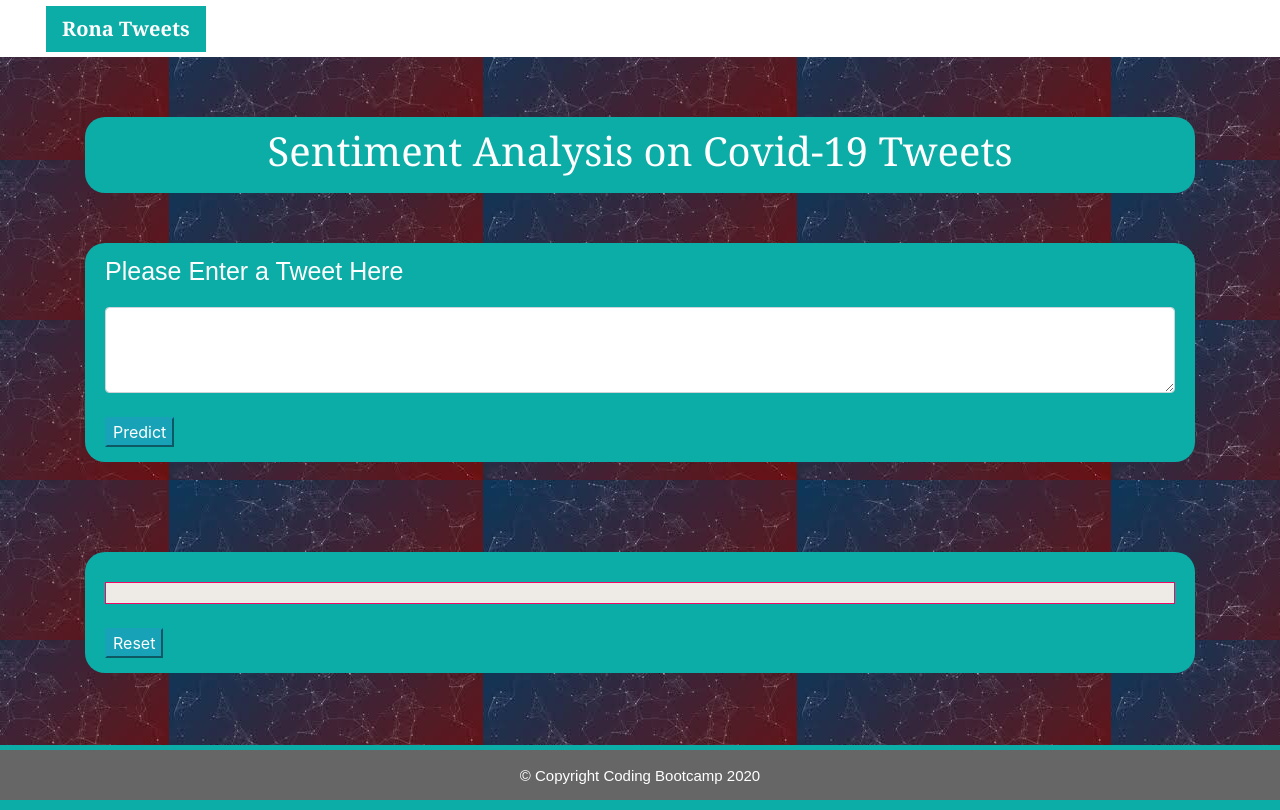
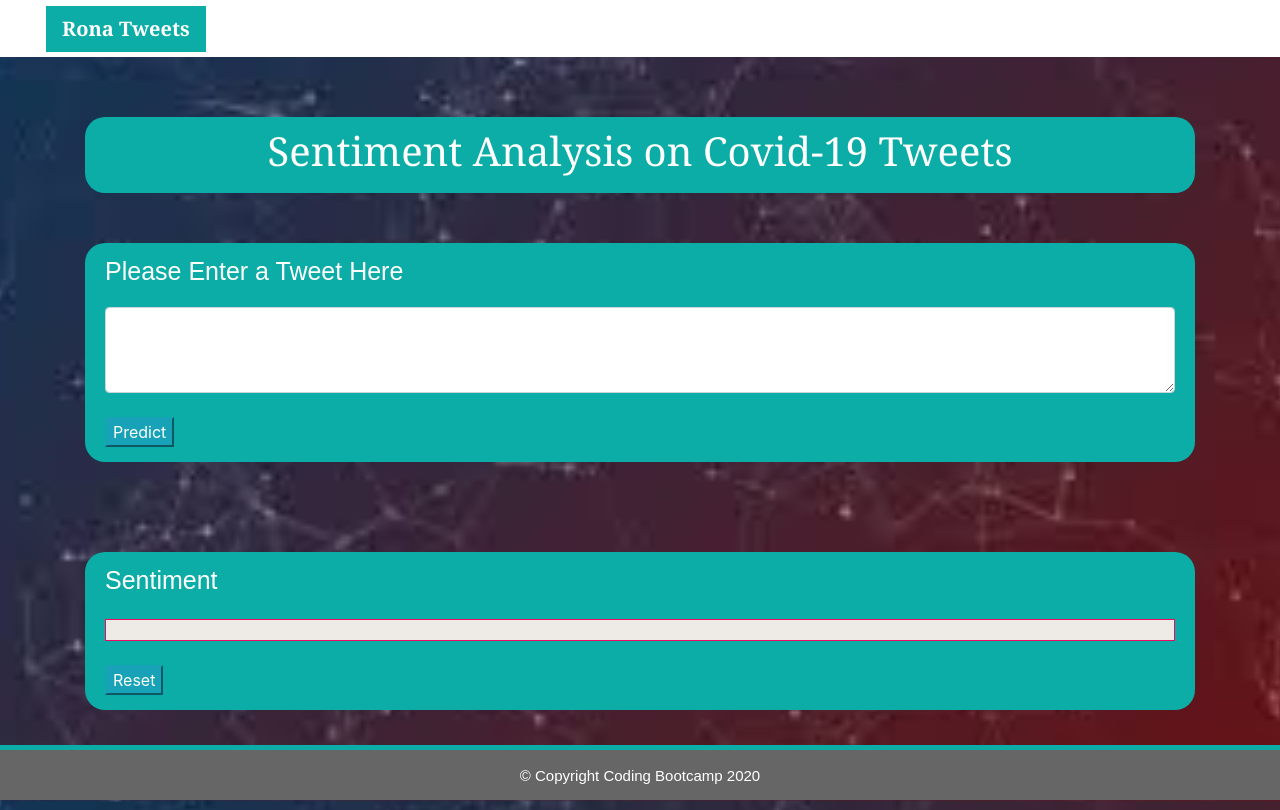
Before and after one commit to LenSin3/Conservatory-CovidTweetsSentiments, a Flask app: page / in a window 1280 px wide. Run offline with Flask 2, Linux system fonts and the light colour scheme; parts of the project's set-up code (start-up, migrations or seed data) failed here and were passed over; some libraries are stand-ins or nearby versions.

Commit message:
adjust body background image

```diff
--- a/static/style.css
+++ b/static/style.css
@@ -2,9 +2,10 @@
 body{
     background-color: rgba(245, 241, 237, 0.993);
     background-image: url(appbackgimg.jpg);
-    background-repeat: repeat;
+    background-repeat: no-repeat;
     background-attachment: fixed;
     background-position: center;
+    background-size: cover;
   }
   /* Navbar */
   .navbar{
--- a/templates/index.html
+++ b/templates/index.html
@@ -94,8 +94,9 @@ function empty() {
       <!--Summary Box-->
 
       <div class="box third">
+        <p>Sentiment</p>
+        <div id ="result">
 
-        <div id ="result">
 
 
           {% if output_prediction == "Neutral" %}
```
